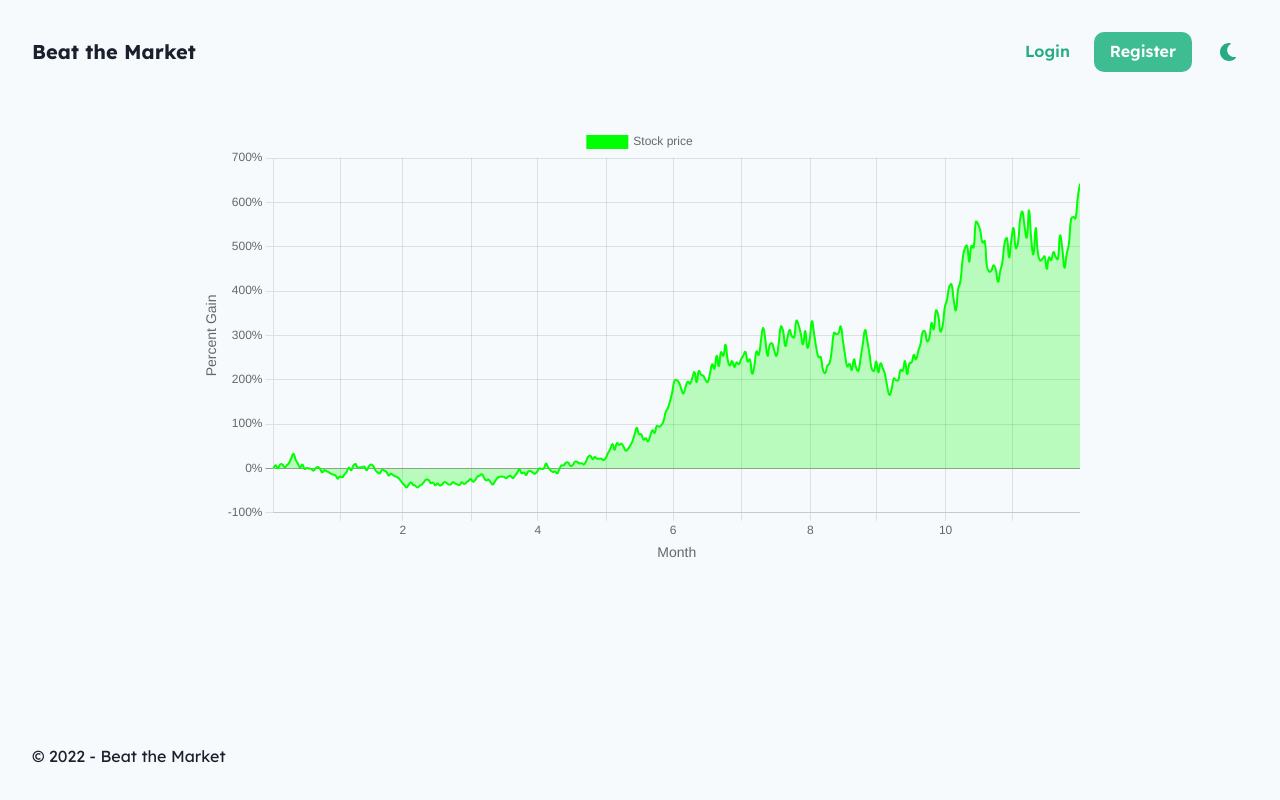
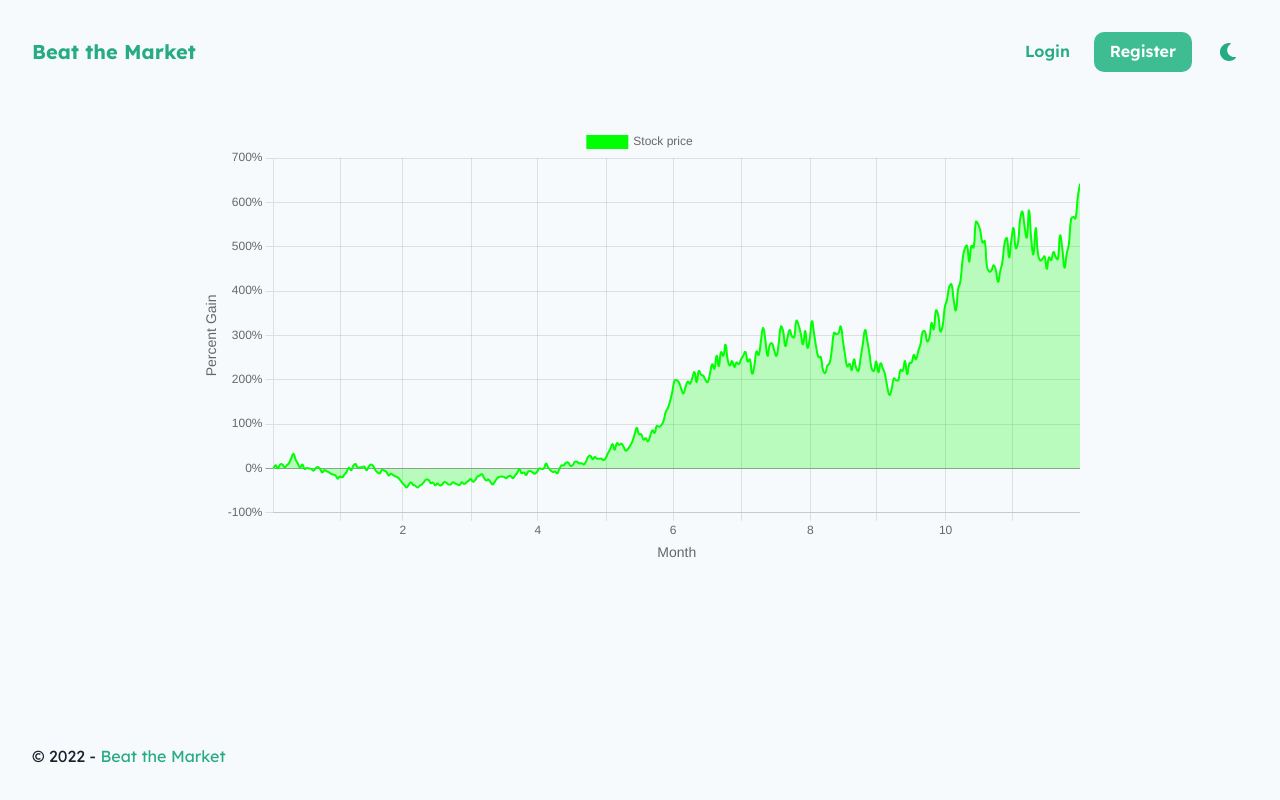
Before and after one commit to butasebi/BeatTheMarket, a React (Create React App) app in the folder front/: page / in a window 1280 px wide. Built offline with nearby package versions, Linux system fonts and the light colour scheme.

Commit message:
feat: make links follow brand colors
Now, all links are green.

```diff
--- /dev/null
+++ b/front/src/styles/customTheme/components/Link.js
@@ -0,0 +1,7 @@
+const Link = {
+  baseStyle: {
+    color: 'brand.600',
+  },
+};
+
+export default Link;
--- a/front/src/styles/customTheme/index.js
+++ b/front/src/styles/customTheme/index.js
@@ -2,10 +2,14 @@ import { extendTheme } from '@chakra-ui/react';
 import { mode } from '@chakra-ui/theme-tools';
 import colors from './colors';
 import fonts from './fonts';
+import Link from './components/Link';
 
 const customTheme = extendTheme({
   fonts,
   colors,
+  components: {
+    Link,
+  },
   styles: {
     global: (props) => ({
       body: {
```
